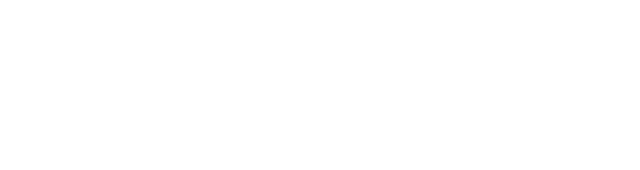
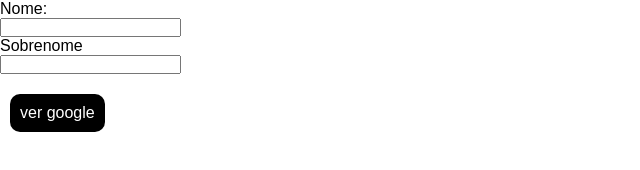
Before and after one commit to CNmaker1243/display-block, a plain HTML site: page index.html in a window 1280 px wide. Shown: the whole page, without its empty margins (0-640 px from the left). Drawn offline with Linux system fonts and the light colour scheme.

Commit message:
atividade finalizada

```diff
--- a/index.html
+++ b/index.html
@@ -4,9 +4,22 @@
     <meta charset="UTF-8">
     <meta http-equiv="X-UA-Compatible" content="IE=edge">
     <meta name="viewport" content="width=device-width, initial-scale=1.0">
+    <link rel="stylesheet" href="style.css">
     <title>display block</title>
 </head>
 <body>
+    <form action="">
+        <div>
+            <label for="">Nome:</label>
+            <input type="text">
+        </div>
 
+        <div>
+            <label for="">Sobrenome</label>
+            <input type="text">
+        </div>
+    </form>
+
+    <a href="https://google.com">ver google</a>
 </body>
 </html>
--- /dev/null
+++ b/style.css
@@ -0,0 +1,23 @@
+* {
+    margin: 0;
+    padding: 0;
+    box-sizing: border-box;
+
+    font-family: Arial, Helvetica, sans-serif;
+}
+
+label {
+    display: block;
+}
+
+a {
+    display: block;
+    text-decoration: none;
+    background: black;
+    color: white;
+    padding: 10px;
+    margin-top: 20px;
+    margin-left: 10px;
+    width: fit-content;
+    border-radius: 10px;
+}
```
